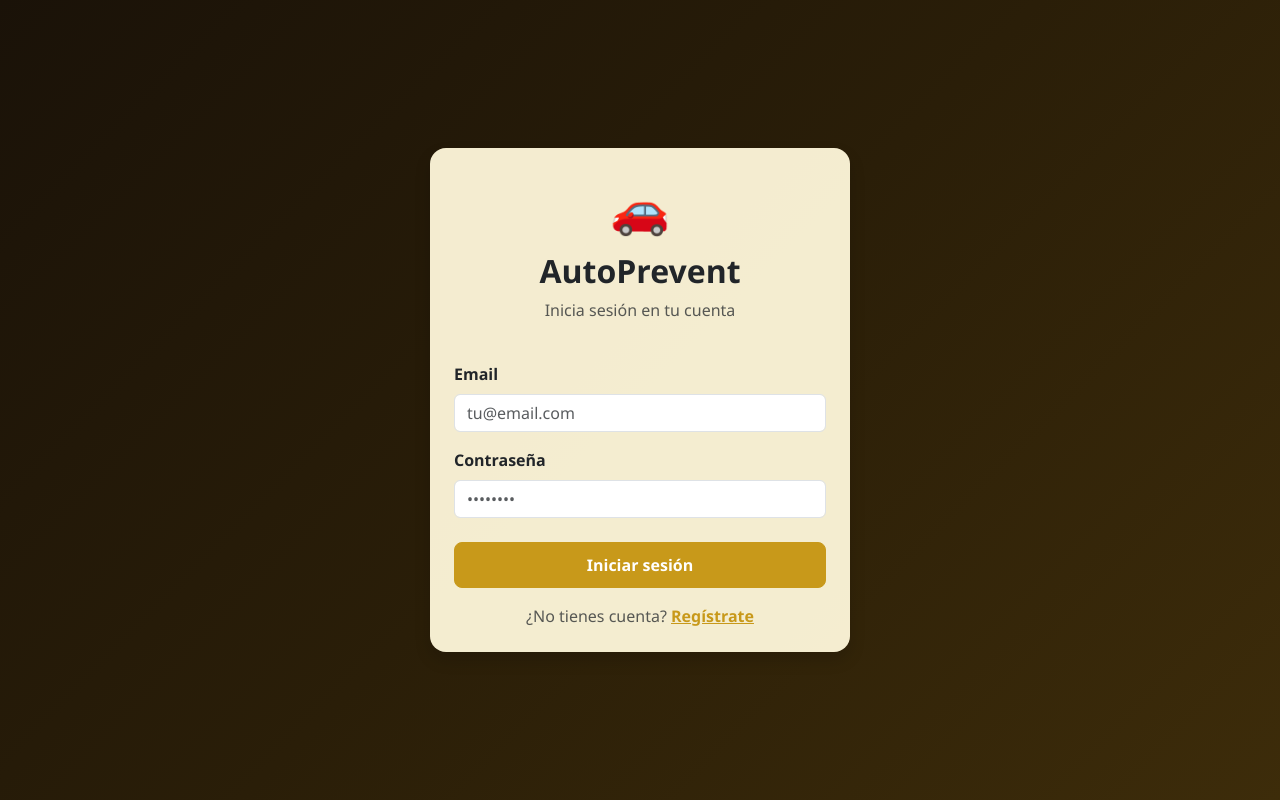
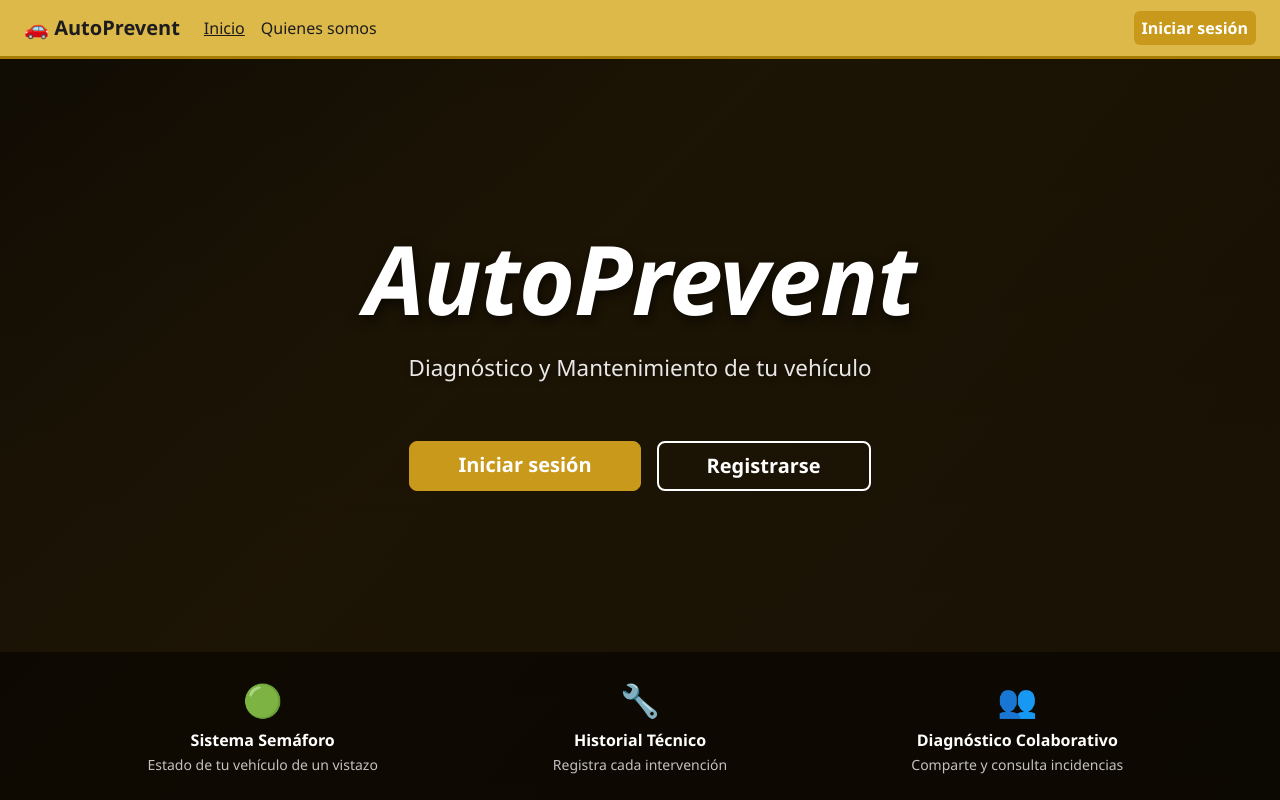
Before and after one commit to hencaladarodriguez/AutoPrevent, a React app in the folder frontend/: page / in a window 1280 px wide. Before the commit this address led to /login. Built offline with nearby package versions, Linux system fonts and the light colour scheme; the HTML template or start-up script is replaced by a standard one.

Commit message:
refactor: Navbar Dual público/privado, rutas landing y dashboard separados

```diff
--- a/frontend/src/App.jsx
+++ b/frontend/src/App.jsx
@@ -1,14 +1,16 @@
 import { BrowserRouter, Routes, Route, Navigate } from 'react-router-dom';
 import { AuthProvider, useAuth } from './context/AuthContext';
 
-import Login from './components/Auth/Login';
-import Register from './components/Auth/Register';
-import Dashboard from './components/Dashboard/Dashboard';
-import Garage from './components/Garage/Garage';
-import History from './components/History/History';
-import Diagnostic from './components/Diagnostic/Diagnostic';
-import AdminLogin from './components/Admin/AdminLogin';
-import AdminPanel from './components/Admin/AdminPanel';
+import Landing      from './components/Landing/Landing';
+import WWAre        from './components/WWAre/WWAre';
+import Login        from './components/Auth/Login';
+import Register     from './components/Auth/Register';
+import Dashboard    from './components/Dashboard/Dashboard';
+import Garage       from './components/Garage/Garage';
+import History      from './components/History/History';
+import Diagnostic   from './components/Diagnostic/Diagnostic';
+import AdminLogin   from './components/Admin/AdminLogin';
+import AdminPanel   from './components/Admin/AdminPanel';
 
 // bloquea las rutas si no hay sesion iniciada
 function RutaPrivada({ children }) {
@@ -19,7 +21,7 @@
     return children;
 }
 
-// componente que bloquea rutas de admin
+// bloquea rutas de admin
 function RutaAdmin({ children }) {
     const adminData = localStorage.getItem('admin');
     if (!adminData) {
@@ -33,41 +35,33 @@
         <AuthProvider>
             <BrowserRouter>
                 <Routes>
-                    <Route path="/login"    element={<Login />} />
-                    <Route path="/register" element={<Register />} />
-                    <Route path="/admin/login" element={<AdminLogin />} />
+                    {/* rutas publicas */}
+                    <Route path="/"              element={<Landing />} />
+                    <Route path="/quienes-somos" element={<WWAre />} />
+                    <Route path="/login"         element={<Login />} />
+                    <Route path="/register"      element={<Register />} />
+                    <Route path="/admin/login"   element={<AdminLogin />} />
 
-                    <Route path="/admin" element={
-                        <RutaAdmin>
-                            <AdminPanel />
-                        </RutaAdmin>
+                    {/* rutas privadas de usuario */}
+                    <Route path="/dashboard" element={
+                        <RutaPrivada><Dashboard /></RutaPrivada>
+                    } />
+                    <Route path="/garage" element={
+                        <RutaPrivada><Garage /></RutaPrivada>
+                    } />
+                    <Route path="/historial" element={
+                        <RutaPrivada><History /></RutaPrivada>
+                    } />
+                    <Route path="/diagnostico" element={
+                        <RutaPrivada><Diagnostic /></RutaPrivada>
                     } />
 
-                    <Route path="/" element={
-                        <RutaPrivada>
-                            <Dashboard />
-                        </RutaPrivada>
+                    {/* ruta privada de admin */}
+                    <Route path="/admin" element={
+                        <RutaAdmin><AdminPanel /></RutaAdmin>
                     } />
 
-                    <Route path="/garage" element={
-                        <RutaPrivada>
-                            <Garage />
-                        </RutaPrivada>
-                    } />
-
-                    <Route path="/historial" element={
-                        <RutaPrivada>
-                            <History />
-                        </RutaPrivada>
-                    } />
-
-                    <Route path="/diagnostico" element={
-                        <RutaPrivada>
-                            <Diagnostic />
-                        </RutaPrivada>
-                    } />
-
-                    {/* si la ruta no existe mandamos al inicio */}
+                    {/* cualquier ruta desconocida va al inicio */}
                     <Route path="*" element={<Navigate to="/" />} />
                 </Routes>
             </BrowserRouter>
--- a/frontend/src/components/Auth/Login.jsx
+++ b/frontend/src/components/Auth/Login.jsx
@@ -22,7 +22,7 @@
             const res = await api.post('/auth/login', { email, password });
             // guardamos el token y los datos del usuario
             login(res.data.token, res.data.usuario);
-            navigate('/');
+            navigate('/dashboard');
         } catch (err) {
             // si el servidor devuelve un error lo mostramos
             setError(err.response?.data?.error || 'Error al iniciar sesion');
--- a/frontend/src/components/Auth/Register.jsx
+++ b/frontend/src/components/Auth/Register.jsx
@@ -44,7 +44,7 @@
             });
             // si el registro va bien iniciamos sesion directamente
             login(res.data.token, res.data.usuario);
-            navigate('/');
+            navigate('/dashboard');
         } catch (err) {
             setError(err.response?.data?.error || 'Error al registrarse');
         } finally {
--- a/frontend/src/components/Navbar.jsx
+++ b/frontend/src/components/Navbar.jsx
@@ -1,4 +1,4 @@
-import { Link, useNavigate } from 'react-router-dom';
+import { Link, NavLink, useNavigate } from 'react-router-dom';
 import { useAuth } from '../context/AuthContext';
 
 export default function Navbar() {
@@ -8,12 +8,12 @@
 
     const handleLogout = () => {
         logout();
-        navigate('/login');
+        navigate('/');
     };
 
     return (
-        <nav className="navbar navbar-expand-lg navbar-dark navbar-ap px-4">
-            <Link className="navbar-brand fw-bold" to="/">
+        <nav className="navbar navbar-expand-lg navbar-ap px-4">
+            <Link className="navbar-brand" to="/">
                 🚗 AutoPrevent
             </Link>
 
@@ -29,33 +29,52 @@
             <div className="collapse navbar-collapse" id="navMenu">
                 <ul className="navbar-nav me-auto">
                     <li className="nav-item">
-                        <Link className="nav-link" to="/">Dashboard</Link>
+                        <NavLink className="nav-link" to="/" end>Inicio</NavLink>
                     </li>
+
+                    {/* panel de control solo aparece si hay sesion activa */}
+                    {usuario && (
                         <li className="nav-item">
-                        <Link className="nav-link" to="/garage">Mi Garaje</Link>
+                            <NavLink className="nav-link" to="/dashboard">Panel de Control</NavLink>
                         </li>
+                    )}
+
                     <li className="nav-item">
-                        <Link className="nav-link" to="/historial">Historial</Link>
-                    </li>
-                    <li className="nav-item">
-                        <Link className="nav-link" to="/diagnostico">Diagnóstico</Link>
+                        <NavLink className="nav-link" to="/quienes-somos">Quienes somos</NavLink>
                     </li>
                 </ul>
 
                 <ul className="navbar-nav ms-auto align-items-center">
+                    {usuario ? (
+                        <>
                             <li className="nav-item me-3">
-                        <span className="text-light">
-                            👤 {usuario?.nombre}
+                                <span style={{ color: 'var(--ap-oscuro)', fontWeight: 500 }}>
+                                    Hola, "{usuario.nombre}"
                                 </span>
                             </li>
                             <li className="nav-item">
                                 <button
-                            className="btn btn-outline-light btn-sm"
+                                    className="btn btn-sm"
+                                    style={{
+                                        background: 'transparent',
+                                        border: '1px solid var(--ap-oscuro)',
+                                        color: 'var(--ap-oscuro)',
+                                        borderRadius: '6px',
+                                        fontWeight: 500,
+                                    }}
                                     onClick={handleLogout}
                                 >
                                     Cerrar sesión
                                 </button>
                             </li>
+                        </>
+                    ) : (
+                        <li className="nav-item">
+                            <Link className="btn-login-nav nav-link" to="/login">
+                                Iniciar sesión
+                            </Link>
+                        </li>
+                    )}
                 </ul>
             </div>
         </nav>
```
Also changed, not shown: 1 other file (tests, documents, lock files or other folders). Lines whose indentation alone changed are shown as unchanged.
